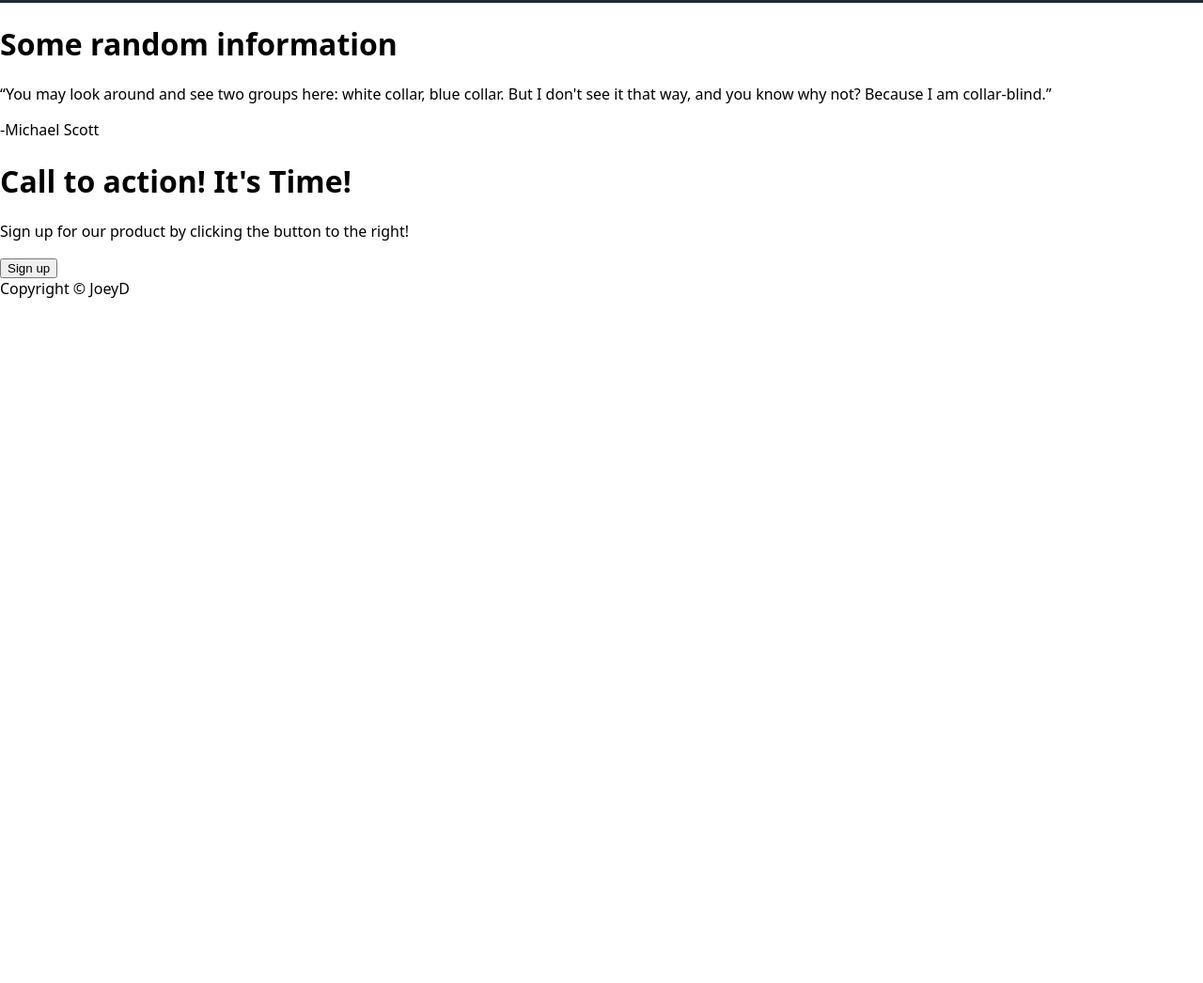
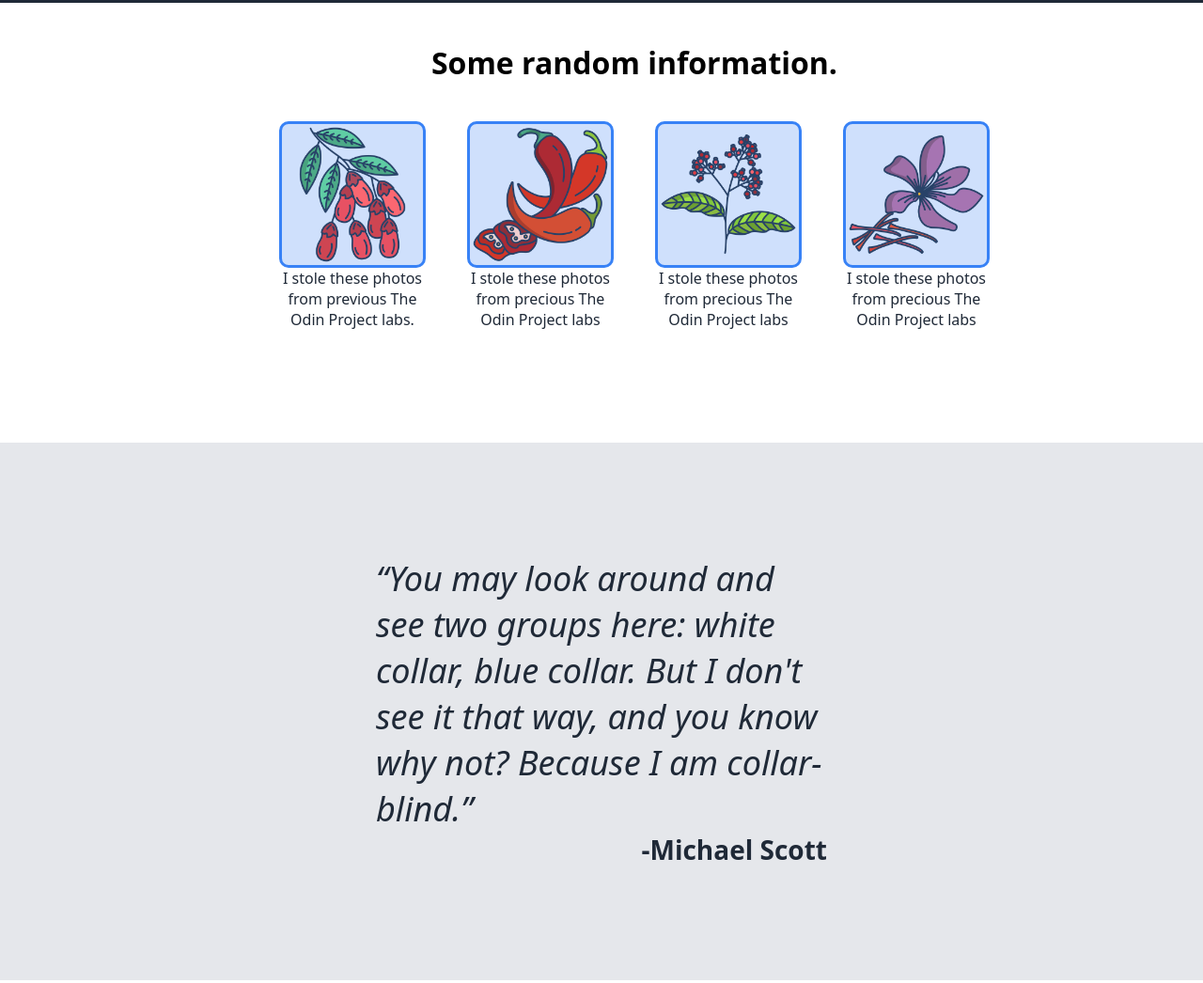
Before and after one commit to Ridyl/landing-page, a plain HTML site: page index.html in a window 1280 px wide. Shown: the part 534-1580 px from the top of the page at 94% size. Before the commit the page ends 852 px from the top, so only its background shows below. Drawn offline with Linux system fonts and the light colour scheme.

Commit message:
Framework for image and quote section is layed out. Will need tweaks later. Added all proper styling and spacing, responsiveness needs to be corrected.

```diff
--- a/index.html
+++ b/index.html
@@ -29,20 +29,47 @@
                 <h1 class="image_box">IMAGE PLACEHOLDER</h1>
         </div>
     </div>
-    <div class="body_container">
+
+    <div class="body_container_one">
         <div class="body_first">
-            <h1>Some random information</h1>
+            <h1>Some random information.</h1>
+            <div class="images">
+                <div class="barberry">
+                    <img src="images/barberry.png" alt="barberry">
+                    <article class="image_text">I stole these photos from previous The Odin Project labs.</article>
+                </div>
+                <div class="chili">
+                    <img src="images/chilli.png" alt="chili">
+                    <article class="image_text">I stole these photos from precious The Odin Project labs</article>
+                </div>
+                <div class="pepper">
+                    <img src="images/pepper.png" alt="pepper">
+                    <article class="image_text">I stole these photos from precious The Odin Project labs</article>
+                </div>
+                <div class="saffron">
+                    <img src="images/saffron.png" alt="saffron">
+                    <article class="image_text">I stole these photos from precious The Odin Project labs</article>
+                </div>
+            </div>
         </div>
+    </div>
+    <div class="body_container_two">
         <div class="body_second">
-            <p>“You may look around and see two groups here: white collar, blue collar. But I don't see it that way, and you know why not? Because I am collar-blind.”</p>
-            <div class="signature">-Michael Scott</div>
+            <div class="content">
+                <div class="quote"><em>“You may look around and see two groups here: white collar, blue collar. But I don't see it that way, and you know why not? Because I am collar-blind.”</em></div>
+                <div class="signature">-Michael Scott</div>
+            </div>
         </div>
+    </div>
+
+
         <div class="body_third">
             <h1>Call to action! It's Time!</h1>
             <p>Sign up for our product by clicking the button to the right!</p>
             <button>Sign up</button>
         </div>
-    </div>
+
+
     <div class="footer">
         Copyright © JoeyD
     </div>
--- a/styles.css
+++ b/styles.css
@@ -34,8 +34,7 @@ h1.title {
     font-size: 18px;
     display: flex;
     justify-content: space-between;
-    padding-left: 300px;
-    padding-right: 300px;
+    padding: 0 300px;
     align-items: center;
 }
 
@@ -84,3 +83,63 @@ h1.title {
     flex-grow: 1;
     width: 50%;
 }
+
+.body_container_one {
+    display: flex;
+    flex-direction: column;
+    padding: 20px 300px 120px;
+}
+
+.body_first {
+    display: flex;
+    flex-direction: column;
+    justify-content: center;
+    align-items: center;
+    flex-wrap: wrap;
+    gap: 20px;
+}
+
+.images {
+    display: flex;
+    justify-content: center;
+    align-items: center;
+    gap: 50px;
+}
+
+.barberry,
+.chili,
+.pepper,
+.saffron {
+    display: flex;
+    flex-direction: column;
+    align-items: center;
+    text-align: center;
+    color: #1F2937;
+    width: 150px;
+}
+
+.images > * > img {
+    width: 150px;
+    border: 3px solid #3882F6;
+    border-radius: 10px;
+    background-color: #cfe0fc;
+}
+
+.body_container_two {
+    background-color: #E5E7EB;
+    display: flex;
+    padding: 120px 400px;
+}
+
+.body_second .quote{
+    font-size: 36px;
+    color: #1F2937;
+    font-weight: 300;
+}
+
+.body_second .signature {
+    font-size: 28px;
+    color: #1F2937;
+    font-weight: 600;
+    text-align: end;
+}
```
Also changed, not shown: images/barberry.png (added), images/chilli.png (added), images/pepper.png (added), images/saffron.png (added).
